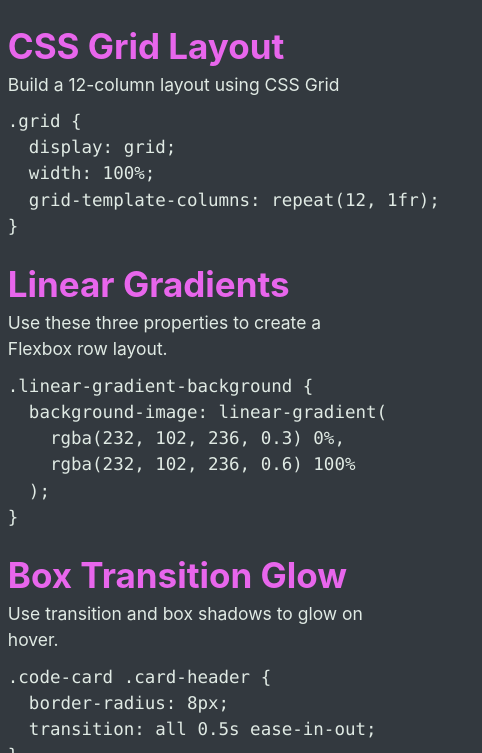
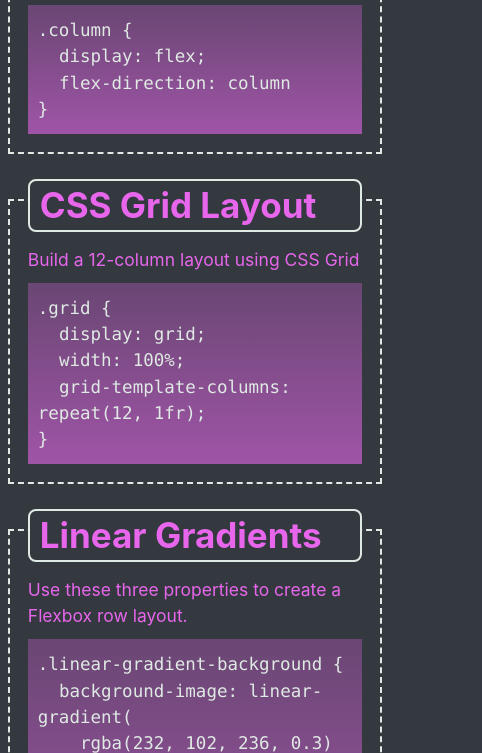
Before and after one commit to nickarocho/css-snippet-cheatsheet, a plain HTML site: page index.html in a window 390 px wide. Shown: the part 813-1566 px from the top of the page, 482 px wide, since content can reach past the window. Drawn offline with Linux system fonts and the light colour scheme.

Commit message:
finish general styles and media queries

```diff
--- a/assets/css/style.css
+++ b/assets/css/style.css
@@ -81,3 +81,86 @@ footer {
   margin: 1.5rem;
   text-align: center;
 }
+
+.row {
+  display: flex;
+  flex-wrap: wrap;
+  flex-direction: row;
+  margin-left: -1.5rem;
+  margin-right: -1.5rem;
+}
+
+ .justify-center {
+  justify-content: center;
+ }
+
+ .card-column {
+  flex: 1 0 100%;
+  padding: 1.5rem;
+  /* TODO: transition */
+  margin-bottom: 1.5rem;
+ }
+
+.code-card {
+  display: flex;
+  flex-direction: column;
+  justify-content: flex-start;
+  min-height: 100%;
+  padding: 2rem;
+  color: var(--heliotrope);
+
+  outline: 2px dashed var(--gin);
+  outline-offset: -2px;
+  /* TODO: transition */
+}
+
+.code-card .card-header {
+  position: relative;
+  margin: -4rem 0 1.5rem 0;
+  border: 2px solid var(--gin);
+  border-radius: 8px;
+  padding: 0.5rem 1rem;
+  background-color: var(--outer-space);
+  color: var(--heliotrope);
+  /* TODO: transition */
+}
+
+.code-card .code-block {
+  flex-grow: 1;
+}
+
+.code-card pre {
+  white-space: pre-wrap;
+  overflow: auto;
+  tab-size: 4;
+  padding: 1.2rem 1rem;
+  display: flex;
+  align-items: center;
+  color: var(--gin);
+  background-image: linear-gradient(
+    rgba(232, 102, 236, 0.3) 0%,
+    rgba(232, 102, 236, 0.6) 100%
+  );
+}
+
+@media screen and (min-width: 768px) {
+  .card-column {
+    flex: 0 0 50%;
+    max-width: 50%;
+  }
+
+  .card-column:last-child {
+    flex-grow: 1;
+  }
+}
+
+@media screen and (min-width: 992px) {
+  header {
+    width: 75%;
+  }
+
+  .card-column {
+    flex: 0 0 33.333%;
+    max-width: 33.333%;
+  }
+}
```
